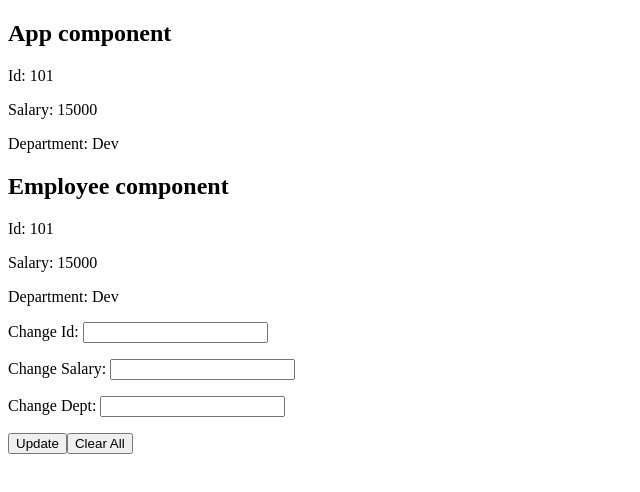
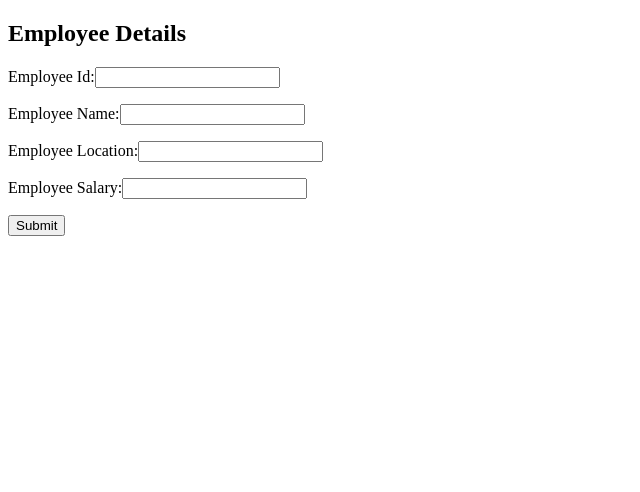
Before and after one commit to MeSubrat/react-practice-youtube, a React (Create React App) app: page / in a window 1280 px wide. Shown: the top 492 px of the page, without its empty margins (0-640 px from the left). Built offline with nearby package versions, Linux system fonts and the light colour scheme.

Commit message:
Created a form using Formik

```diff
--- a/package.json
+++ b/package.json
@@ -6,6 +6,7 @@
     "@testing-library/jest-dom": "^5.17.0",
     "@testing-library/react": "^13.4.0",
     "@testing-library/user-event": "^13.5.0",
+    "formik": "^2.4.6",
     "react": "^18.3.1",
     "react-dom": "^18.3.1",
     "react-scripts": "5.0.1",
--- a/src/index.js
+++ b/src/index.js
@@ -202,119 +202,170 @@ import ReactDOM from 'react-dom';
 // const element=<App></App>
 // ReactDOM.render(element,document.getElementById("root"))
 
-const employeeContext=React.createContext({
-  data:'',
-  changeEmployeeInfo:()=>{}
-})
-class App extends React.Component{
-  constructor(props){
-    super(props);
-    this.state={
-      data:{
-        id:101,
-        salary:'15000',
-        dept:'Dev'
-      },changeEmployeeInfo:this.updateEmployeeDetails
-    };
+//INTERACTION BETWEEN REACT COMPONENTS
+// const employeeContext=React.createContext({
+//   data:'',
+//   changeEmployeeInfo:()=>{}
+// })
+// class App extends React.Component{
+//   constructor(props){
+//     super(props);
+//     this.state={
+//       data:{
+//         id:101,
+//         salary:'15000',
+//         dept:'Dev'
+//       },changeEmployeeInfo:this.updateEmployeeDetails
+//     };
+//   }
+//   updateEmployeeDetails=(eId,eSalary,eDepartment)=>{
+//     this.setState(prevState => ({
+//       data:{
+//         ...prevState.data,
+//         id:eId,
+//         salary: eSalary,
+//         dept: eDepartment
+
+//       }
+//     }))
+//   }
+//   render()
+//   {
+//     return <div>
+//       <h2>App component</h2>
+//       <p>
+//         <label>
+//           Id: {this.state.data.id}
+//         </label>
+//       </p>
+//       <p>
+//         <label>
+//           Salary: {this.state.data.salary}
+//         </label>
+//       </p>
+//       <p>
+//         <label>
+//           Department: {this.state.data.dept}
+//         </label>
+//       </p>
+//       <employeeContext.Provider value={this.state}>
+//         <Employee></Employee>
+//       </employeeContext.Provider>
+//     </div>
+//   }
+// }
+
+// class Employee extends React.Component{
+//   static contextType=employeeContext;
+//   updateDetails=()=>{
+//     let eId=this.refs.eid.value;
+//     let eSalary=this.refs.eSal.value;
+//     let eDepartment=this.refs.eDept.value;
+//     this.context.changeEmployeeInfo(eId,eSalary,eDepartment);
+//   }
+//   clearHandler=() => {
+//     let eId="";
+//     let eSalary="";
+//     let eDepartment="";
+//     this.refs.eid.value="";
+//     this.refs.eSal.value='';
+//     this.refs.eDept.value='';
+//     this.context.changeEmployeeInfo(eId,eSalary,eDepartment);
+
+//   }
+//   render()
+//   {
+//     return <div>
+//       <h2>Employee component</h2>
+//       <p>
+//         <label>
+//           Id: {this.context.data.id}
+//         </label>
+//       </p>
+//       <p>
+//         <label>
+//           Salary: {this.context.data.salary}
+//         </label>
+//       </p>
+//       <p>
+//         <label>
+//           Department: {this.context.data.dept}
+//         </label>
+//       </p>
+//       <p>
+//         <label>
+//           Change Id: <input type='text' ref={"eid"} />
+//         </label>
+//       </p>
+//       <p>
+//         <label>
+//           Change Salary: <input type='text' ref={"eSal"} />
+//         </label>
+//       </p>
+//       <p>
+//         <label>
+//           Change Dept: <input type='text' ref={"eDept"} />
+//         </label>
+//       </p>
+//       <p>
+//         <button onClick={this.updateDetails}>
+//           Update
+//         </button>
+//         <button onClick={this.clearHandler}>Clear All</button>
+//       </p>
+//     </div>
+//   }
+// }
+
+// const element=<App></App>
+// ReactDOM.render(element,document.getElementById("root"))
+
+
+//CREATE A SIMPLE FORM USING FORMIK
+import { useFormik } from 'formik';
+import { render } from '@testing-library/react';
+const EmployeeComponent=()=>
+{
+  const formik=useFormik({
+    initialValues:{
+      Id:"",
+      Name:"",
+      Location:"",
+      Salary:""
+    },
+    onSubmit:values=>{
+      alert(JSON.stringify(values));
     }
-  updateEmployeeDetails=(eId,eSalary,eDepartment)=>{
-    this.setState(prevState => ({
-      data:{
-        ...prevState.data,
-        id:eId,
-        salary: eSalary,
-        dept: eDepartment
-
-      }
-    }))
-  }
+  });
   render()
   {
     return <div>
-      <h2>App component</h2>
+      <h2>Employee Details</h2>
+      <form onSubmit={formik.handleSubmit}>
         <p>
-        <label>
-          Id: {this.state.data.id}
-        </label>
+          <label htmlFor='Id'>Employee Id:</label>
+          <input id='Id' name='Id' value={formik.values.Id} onChange={formik.handleChange}/>
         </p>
         <p>
-        <label>
-          Salary: {this.state.data.salary}
-        </label>
+          <label htmlFor='Name'>Employee Name:</label>
+          <input id='Name' name='Name' value={formik.values.Name} onChange={formik.handleChange}/>
         </p>
         <p>
-        <label>
-          Department: {this.state.data.dept}
-        </label>
+          <label htmlFor='Location'>Employee Location:</label>
+          <input id='Location' name='Location' value={formik.values.Location} onChange={formik.handleChange}/>
         </p>
-      <employeeContext.Provider value={this.state}>
-        <Employee></Employee>
-      </employeeContext.Provider>
+        <p>
+          <label htmlFor='Salary'>Employee Salary:</label>
+          <input id='Salary' name='Salary' value={formik.values.Salary} onChange={formik.handleChange}/>
+        </p>
+        <p>
+          <button type='submit'>Submit</button>
+        </p>
+      </form>
     </div>
   }
+
 }
 
-class Employee extends React.Component{
-  static contextType=employeeContext;
-  updateDetails=()=>{
-    let eId=this.refs.eid.value;
-    let eSalary=this.refs.eSal.value;
-    let eDepartment=this.refs.eDept.value;
-    this.context.changeEmployeeInfo(eId,eSalary,eDepartment);
-  }
-  clearHandler=() => {
-    let eId="";
-    let eSalary="";
-    let eDepartment="";
-    this.refs.eid.value="";
-    this.refs.eSal.value='';
-    this.refs.eDept.value='';
-    this.context.changeEmployeeInfo(eId,eSalary,eDepartment);
-
-  }
-  render()
-  {
-    return <div>
-      <h2>Employee component</h2>
-      <p>
-        <label>
-          Id: {this.context.data.id}
-        </label>
-      </p>
-      <p>
-        <label>
-          Salary: {this.context.data.salary}
-        </label>
-      </p>
-      <p>
-        <label>
-          Department: {this.context.data.dept}
-        </label>
-      </p>
-      <p>
-        <label>
-          Change Id: <input type='text' ref={"eid"} />
-        </label>
-      </p>
-      <p>
-        <label>
-          Change Salary: <input type='text' ref={"eSal"} />
-        </label>
-      </p>
-      <p>
-        <label>
-          Change Dept: <input type='text' ref={"eDept"} />
-        </label>
-      </p>
-      <p>
-        <button onClick={this.updateDetails}>
-          Update
-        </button>
-        <button onClick={this.clearHandler}>Clear All</button>
-      </p>
-    </div>
-  }
-}
-
-const element=<App></App>
-ReactDOM.render(element,document.getElementById("root"))
+const element=<EmployeeComponent></EmployeeComponent>
+ReactDOM.render(element,document.getElementById("root"));
```
Also changed, not shown: 1 other file (tests, documents, lock files or other folders). Lines whose indentation alone changed are shown as unchanged.
